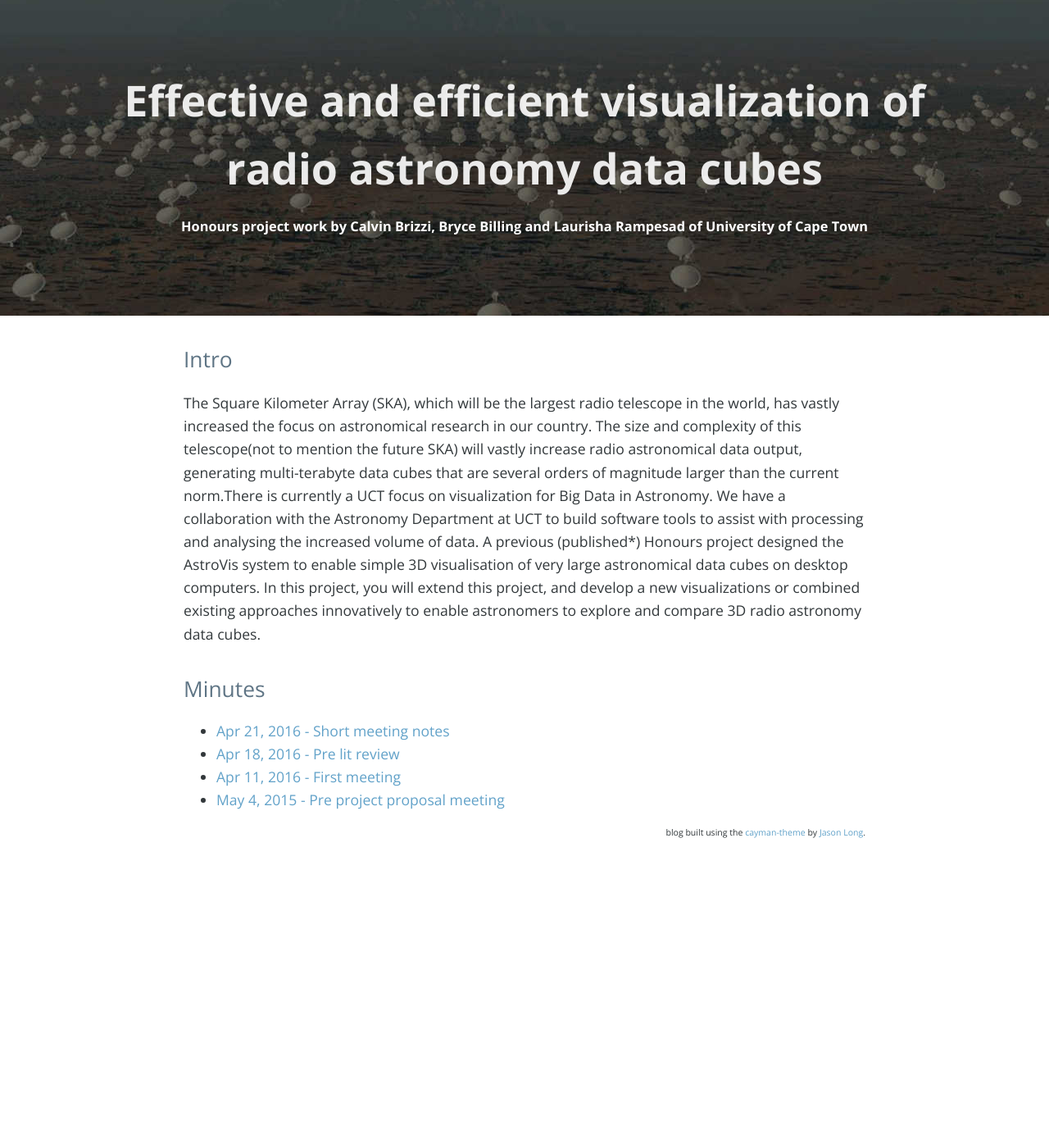
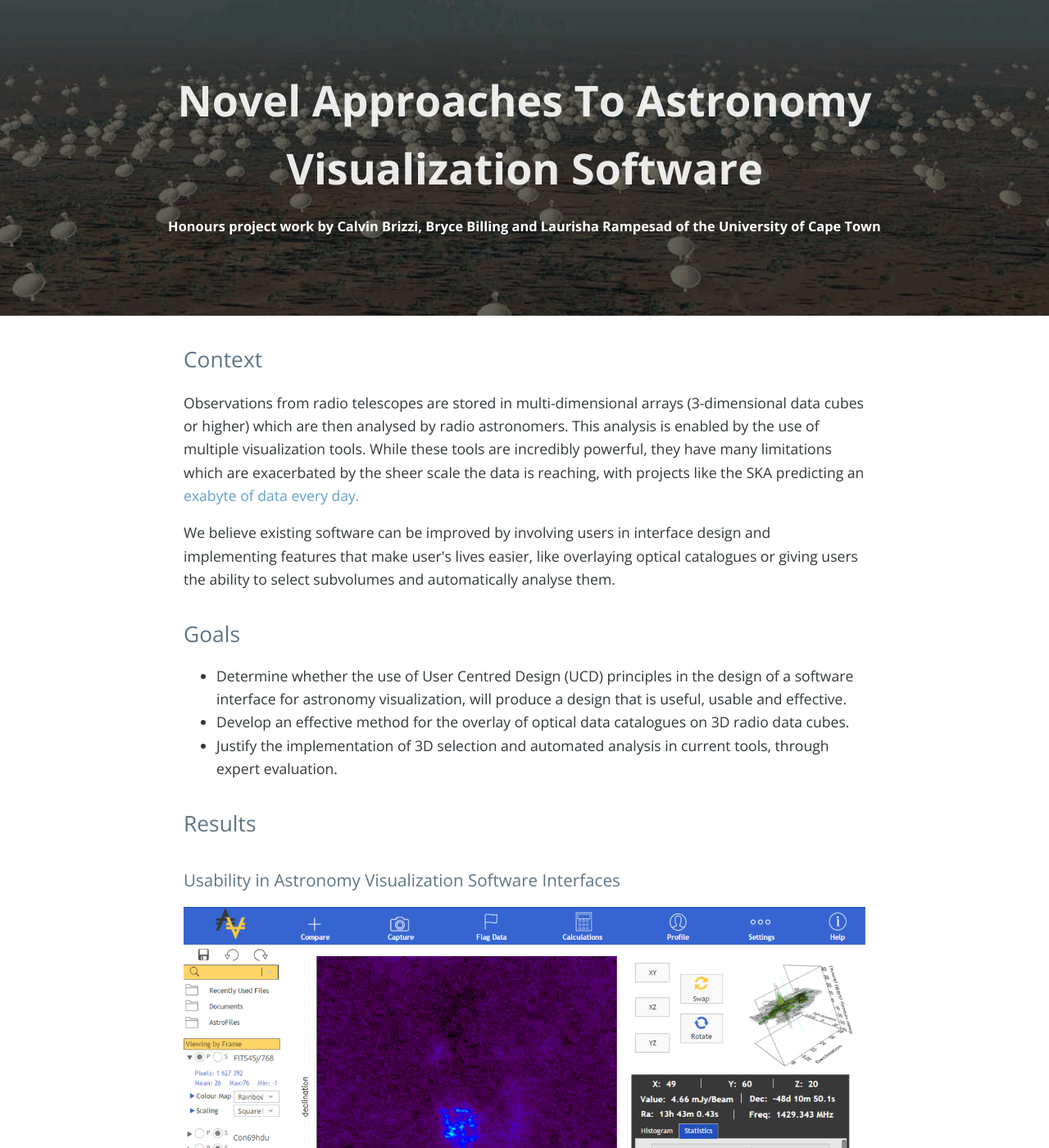
Before and after one commit to calvin-brizzi/visastro, a Jekyll site: the page built from index.html, in a window 1280 px wide and 1400 px high. Shown: the whole window at 82% size. Built offline with Jekyll 4.4.1, drawn with Linux system fonts in a browser that asks for light colours; the list of posts is cut into pages by our own code; some of the changed text lies outside the part shown.

Commit message:
added files

```diff
--- a/_config.yml
+++ b/_config.yml
@@ -6,8 +6,8 @@
 # 'jekyll serve'. If you change this file, please restart the server process.
 
 # Site settings
-title: Effective and efficient visualization of radio astronomy data cubes
-description: Honours project work by Calvin Brizzi, Bryce Billing and Laurisha Rampesad of University of Cape Town # write a nice description for your blog
+title:  Novel Approaches To Astronomy Visualization Software
+description: Honours project work by Calvin Brizzi, Bryce Billing and Laurisha Rampesad of the University of Cape Town # write a nice description for your blog
 baseurl: /visastro # the subpath of your site, e.g. /blog
 url: '' # the base hostname & protocol for your site http://www.example.com
 # google_analytics: 'UA-XXXXXX-X'
--- a/index.html
+++ b/index.html
@@ -3,26 +3,46 @@ layout: default
 ---
 
 <div class="home">
-    <h2>Intro</h2>
-    <p>The Square Kilometer Array (SKA), which will be the largest radio telescope in the
- world, has vastly increased the focus on astronomical research in our country. The size and complexity
- of this telescope(not to mention the future SKA) will vastly increase radio astronomical data output,
- generating multi-terabyte data cubes that are several orders of magnitude larger than the current
- norm.There is currently a UCT focus on visualization for Big Data in Astronomy. We have a
- collaboration with the Astronomy Department at UCT to build software tools to assist with processing
- and analysing the increased volume of data. A previous (published*) Honours project designed the
- AstroVis system to enable simple 3D visualisation of very large astronomical data cubes on desktop
- computers. In this project, you will extend this project, and develop a new visualizations or combined
- existing approaches innovatively to enable astronomers to explore and compare 3D radio astronomy
- data cubes. </p>
+    <h2>Context</h2>
+    <p>
+      Observations from radio telescopes are stored in multi-dimensional arrays (3-dimensional data cubes or higher) which are then analysed by radio astronomers. This analysis is enabled by the use of multiple visualization tools. While these tools are incredibly powerful, they have many limitations which are exacerbated by the sheer scale the data is reaching, with projects like the SKA predicting an <a href="https://www.wired.com/2012/04/what-to-do-with-1000000000000000000-bytes-of-astronomical-data-per-day/">exabyte of data every day.</a>
+    </p>
+    <p>
+      We believe existing software can be improved by involving users in interface design and implementing features that make user's lives easier, like overlaying optical catalogues or giving users the ability to select subvolumes and automatically analyse them.
+    </p>
 
+    <h2>Goals</h2>
+<ul>
+  <li>Determine whether the use of User Centred Design (UCD) principles in the design of a software interface for astronomy visualization, will produce a design that is useful, usable and effective.</li>
+  <li>Develop an effective method for the overlay of optical data catalogues on 3D radio data cubes. </li>
+  <li>Justify the implementation of 3D selection and automated analysis in current tools, through expert evaluation.</li>
+</ul>
+
+<h2>Results</h2>
+<h3>Usability in Astronomy Visualization Software Interfaces</h3>
+<img src="img/UCD_overview.png" alt="Final Iteration of the Prototype Interface Design" >
+
+<p>
+  Frequent consultation with domain experts produced a much more usable, useful and effective interface, making this approach worthwhile. The overall design improved over iterations and expert users felt the final design was an improvement on existing interfaces. Novel features such as comparisons, annotations and capturing images were highly useful additions. These findings can be applied when developing types of other scientific software as well.
+</p>
+<h3>Overlay of Optical Data Catalogues</h3>
+<img src="img/overlay_overview.png" alt="Overlay with Optical Catalogue Loaded" >
+
+<p>
+  Results showed that the overlay is easy to use and the markers were relatively accurate. This functionality is likely to reduce the number of manual operations and help astronomers easily visualize points of interest such as galaxy clusters.
+</p>
+<h3>User-defined Selection and Analysis</h3>
+<img src="img/selection_overview.png" alt="Interface for 3D selection" >
+
+<p>
+  Expert testing demonstrated that the features would improve existing options, Elliptical Cylinder selection in particular providing the biggest gains, with automated analysis and plain text export complementing it, while still being useful in their own right.
+</p>
   <!--
   <h1 class="">Resources</h1>
 
   <h2 class="">Documents</h2>
     <ul>
-        <li><a href="docs/Proposal.pdf" target="_blank">Project Proposal</a></li>
-        <li><a href="docs/ODNSIO001_LiteratureReview.pdf">Review of 3D Scene Manipulations</a></li>
+Effective and efficient visualization of radio astronomy data cubesEffective and efficient visualization of radio astronomy data cubesEffective and efficient visualization of radio astronomy data cubes        <li><a href="docs/ODNSIO001_LiteratureReview.pdf">Review of 3D Scene Manipulations</a></li>
         <li><a href="docs/RYBSTE001_LiteratureReview.pdf">Review of 3D Rotation Controllers</a></li>
         <li><a href="docs/web_presence_proposal.html">Proposal and plan for the website</a></li>
         <li><a href="docs/timeline.jpg">Timeline</a></li>
```
Also changed, not shown: Gemfile.lock (added), img/UCD_overview.png (added), img/overlay_overview.png (added), img/selection_overview.png (added).
